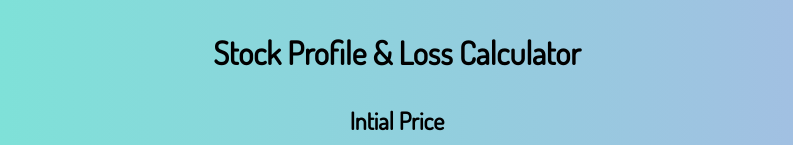
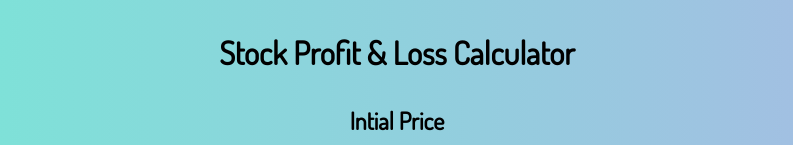
Before and after one commit to malaykhakhar/markFourteen, a plain HTML site: page index.html in a window 1280 px wide. Shown: the top 145 px of the page, without its empty margins (243-1036 px from the left). Drawn offline with Linux system fonts and the light colour scheme.

Commit message:
style: corrected spelling of profit

```diff
--- a/index.html
+++ b/index.html
@@ -4,12 +4,12 @@
     <meta charset="UTF-8" />
     <meta http-equiv="X-UA-Compatible" content="IE=edge" />
     <meta name="viewport" content="width=device-width, initial-scale=1.0" />
-    <title>Stock Profile & Loss Calculator</title>
+    <title>Stock Profit & Loss Calculator</title>
     <link rel="stylesheet" href="style.css" />
   </head>
   <body>
     <div class="container">
-      <h1 class="heading">Stock Profile & Loss Calculator</h1>
+      <h1 class="heading">Stock Profit & Loss Calculator</h1>
 
       <label class="input-label">Intial Price</label>
       <input
```
